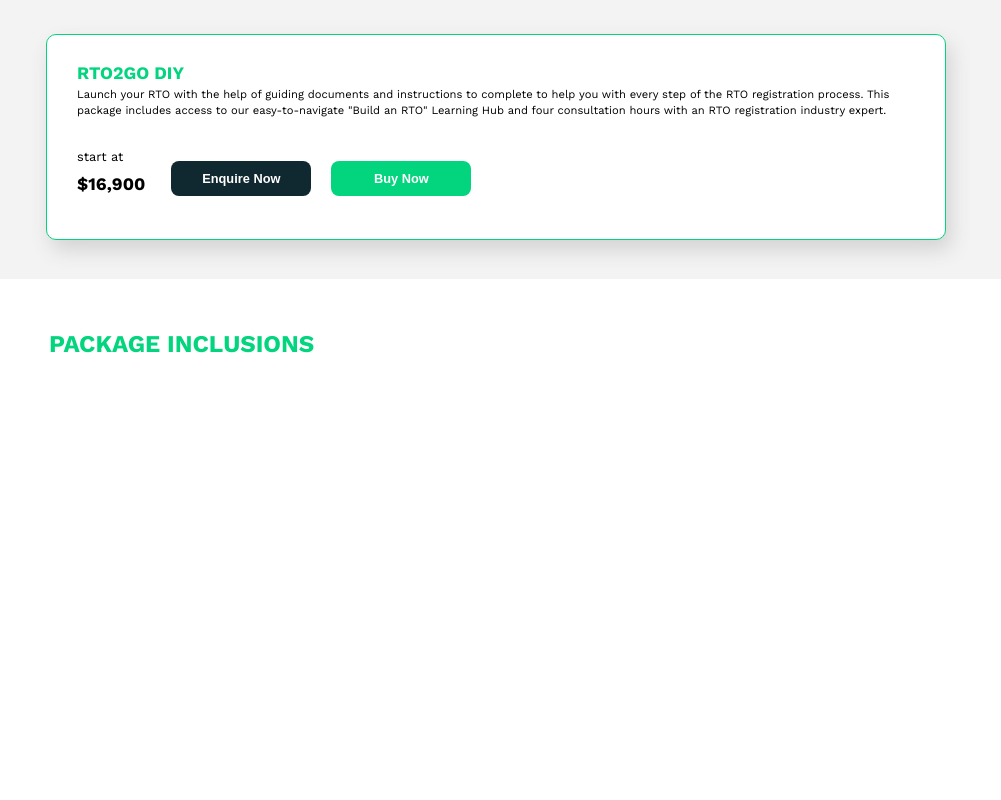
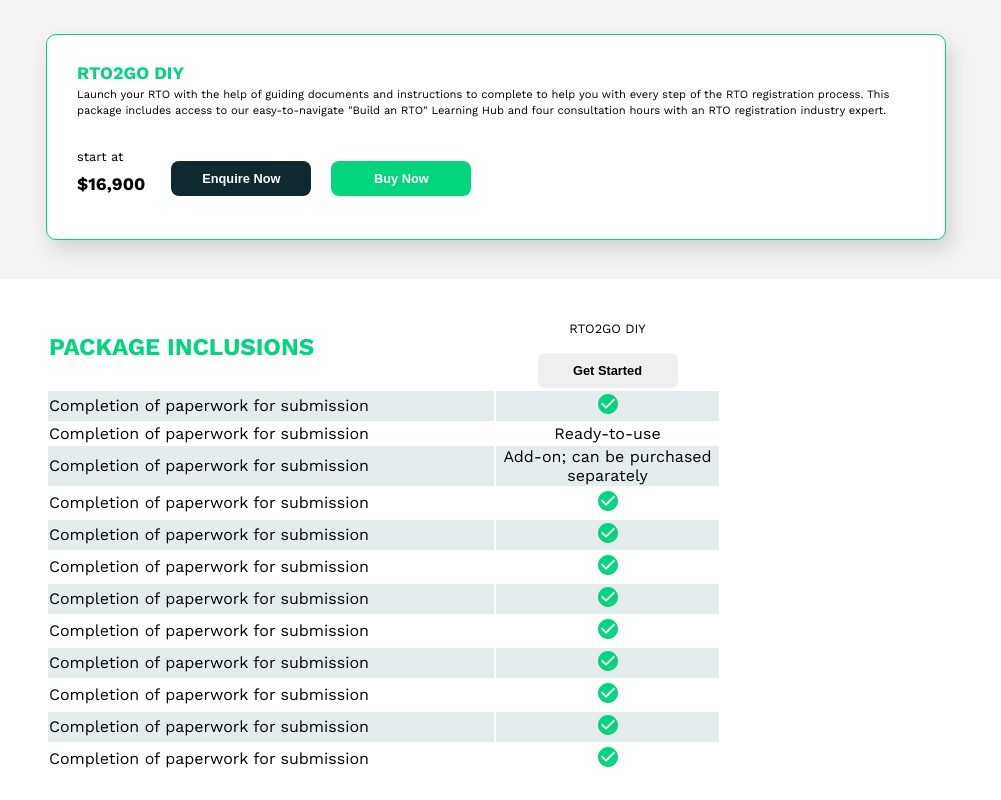
Before and after one commit to michaelbulaongdev/frontend-design-exercise-20230323, a React (Create React App) app: page / in a window 1280 px wide. Shown: the part 1100-1900 px from the top of the page, without its empty margins (144-1145 px from the left). Before the commit the page ends 1509 px from the top, so only its background shows below. Built offline with nearby package versions, Linux system fonts and the light colour scheme.

Commit message:
s3table checkpoint

```diff
--- a/src/App.css
+++ b/src/App.css
@@ -177,3 +177,21 @@
 /* ========================= */
 /* Section 3
 /* ========================= */
+
+.s3table {
+	width: 100%;
+}
+
+.s3table-col1 {
+	width: 50%;
+	text-align: left;
+}
+
+.s3table-col2 {
+	width: 25%;
+	text-align: center;
+}
+
+.s3table-row:nth-of-type(even) {
+	background-color: var(--lightBlue);
+}
--- /dev/null
+++ b/src/components/S3TableList.js
@@ -0,0 +1,68 @@
+import CheckCircleIcon from '@mui/icons-material/CheckCircle';
+
+const check = <CheckCircleIcon className='check-icon' />;
+const rtu = 'Ready-to-use';
+const ao = 'Add-on; can be purchased separately';
+
+export const tableList = [
+	{
+		id: 1,
+		col1: 'Completion of paperwork for submission',
+		col2: check,
+	},
+	{
+		id: 2,
+		col1: 'Completion of paperwork for submission',
+		col2: rtu,
+	},
+	{
+		id: 3,
+		col1: 'Completion of paperwork for submission',
+		col2: ao,
+	},
+	{
+		id: 4,
+		col1: 'Completion of paperwork for submission',
+		col2: check,
+	},
+	{
+		id: 5,
+		col1: 'Completion of paperwork for submission',
+		col2: check,
+	},
+	{
+		id: 6,
+		col1: 'Completion of paperwork for submission',
+		col2: check,
+	},
+	{
+		id: 7,
+		col1: 'Completion of paperwork for submission',
+		col2: check,
+	},
+	{
+		id: 8,
+		col1: 'Completion of paperwork for submission',
+		col2: check,
+	},
+	{
+		id: 9,
+		col1: 'Completion of paperwork for submission',
+		col2: check,
+	},
+	{
+		id: 10,
+		col1: 'Completion of paperwork for submission',
+		col2: check,
+	},
+	{
+		id: 11,
+		col1: 'Completion of paperwork for submission',
+		col2: check,
+	},
+	{
+		id: 12,
+		col1: 'Completion of paperwork for submission',
+		col2: check,
+	},
+];
--- a/src/components/Section3.js
+++ b/src/components/Section3.js
@@ -1,13 +1,31 @@
 import {Box} from '@mui/material';
+import {tableList} from './S3TableList';
 
 export default function Section3() {
 	return (
-		<section>
+		<section className='section3'>
 			<Box sx={{maxWidth: 'md', p: 3, m: '0 auto'}}>
-				<table>
-					<th>
-						<h3>PACKAGE INCLUSIONS</h3>
-					</th>
+				<table className='s3table'>
+					<tr>
+						<th className='s3table-col1'>
+							<h3>PACKAGE INCLUSIONS</h3>
+						</th>
+						<th className='s3table-col2'>
+							<div>
+								<p>RTO2GO DIY</p>
+								<button>Get Started</button>
+							</div>
+						</th>
+						<th className='s3table-col3'>{null}</th>
+					</tr>
+					{tableList.map((item) => {
+						return (
+							<tr className='s3table-row' key={item.id}>
+								<td className='s3table-col1'>{item.col1}</td>
+								<td className='s3table-col2'>{item.col2}</td>
+							</tr>
+						);
+					})}
 				</table>
 			</Box>
 		</section>
```
